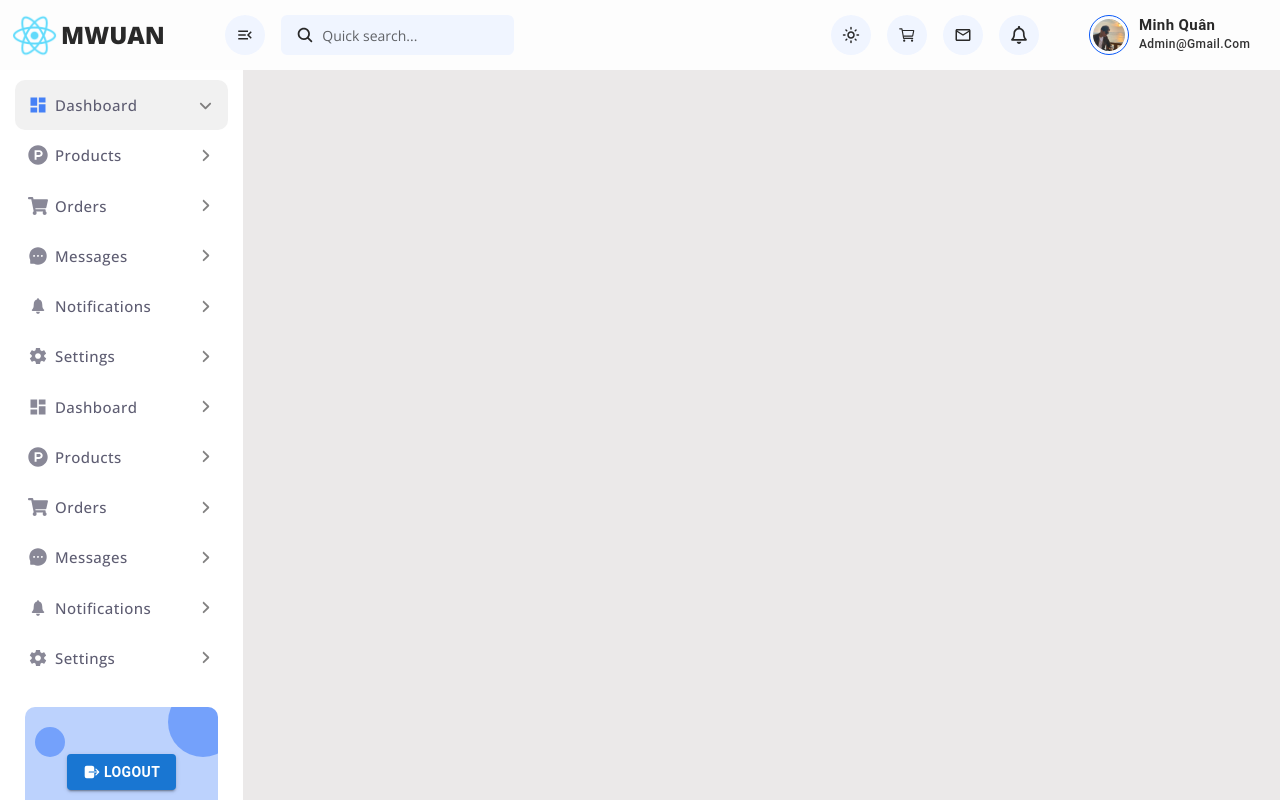
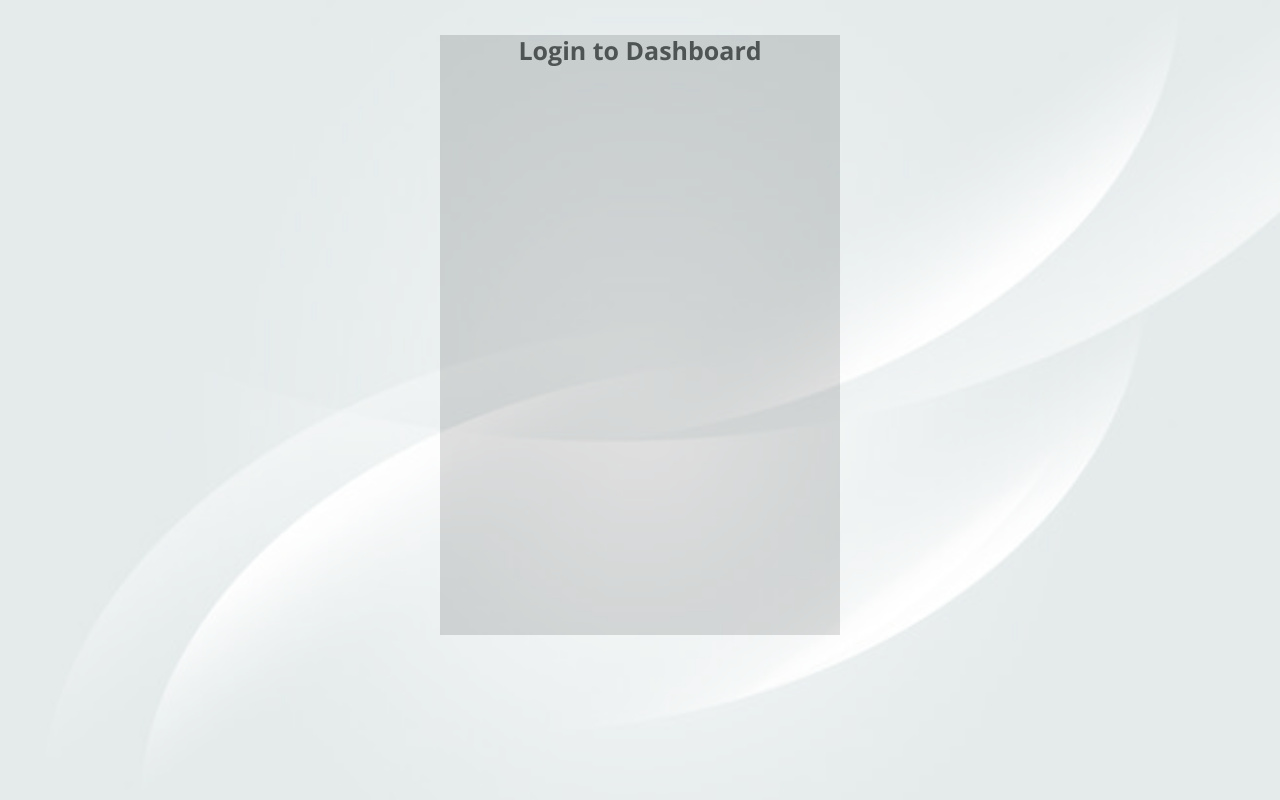
Before and after one commit to dovanminhquan0505/Dashboard-Reactjs, a React (Create React App) app: page /login in a window 1280 px wide. Built offline with nearby package versions, Linux system fonts and the light colour scheme.

Commit message:
Create Login pages and style #1

```diff
--- a/src/App.css
+++ b/src/App.css
@@ -23,6 +23,11 @@ header {
     backdrop-filter: blur(5px);
 }
 
+header .part3 {
+    padding-left: 100px;
+    margin-right: 30px;
+}
+
 ::-webkit-scrollbar {
     width: 5px !important;
     height: 5px !important;
@@ -45,12 +50,27 @@ header {
     border-radius: 5px !important;
 }
 
+.btn-lg {
+    padding: 7px 25px !important;
+}
+
+.btn-round {
+    border-radius: 30px !important;
+}
+
+.full {
+    max-width: 100% !important;
+    flex: 0 0 100% !important;
+    width: 100% !important;
+}
+
 header .logo {
     text-decoration: none;
 }
 
 header .logo img {
     width: 45px;
+    border-radius: 50%;
 }
 
 header .logo span {
@@ -610,6 +630,10 @@ h1, h2, h3, h4, h5, h6, p {
     color: #403e57;
 }
 
+.table {
+    --bs-table-bg: transparent !important;
+}
+
 .table-responsive::-webkit-scrollbar-thumb {
     background: #ccc !important;
 }
@@ -619,6 +643,10 @@ h1, h2, h3, h4, h5, h6, p {
     border-color: rgba(255, 255, 255, 0.1) !important;
     font-size: 14px !important;
     text-align: center;
+}
+
+.table tbody tr:nth-child(odd) {
+    background-color: #e9e3e3 !important;
 }
 
 .table tbody td {
@@ -714,3 +742,35 @@ table tbody tr td .info {
     font-weight: 500;
     margin-bottom: 0px;
 }
+
+/* Login */
+.loginSection {
+    position: relative;
+    width: 100%;
+    height: 100vh;
+    padding: 35px 25px;
+    background: #fff;
+}
+
+.loginSection .loginBox {
+    width: 400px;
+    height: 600px;
+    background: #ccc;
+    margin: auto;
+}
+
+.loginSection .loginBox h5 {
+    color: #000;
+    font-size: 25px;
+}
+
+.loginPattern {
+    width: 100%;
+    height: 100%;
+    opacity: 0.4;
+    position: fixed;
+    top: 0px;
+    left: 0px;
+    z-index: 99;
+    pointer-events: none;
+}
--- a/src/App.js
+++ b/src/App.js
@@ -5,27 +5,43 @@ import Dashboard from "./screens/Dashboard";
 import Header from "./components/Header/Header";
 import Sidebar from "./components/Sidebar/Sidebar";
 import { createContext, useState } from "react";
+import Login from "./screens/Login";
 
 const MyContext = createContext();
 
 function App() {
     const [isToggleSidebar, setIsToggleSidebar] = useState(false);
+    const [isLogin, setIsLogin] = useState(false);
+    const [isHideSidebarAndHeader, setIsHideSidebarAndHeader] = useState(false);
 
     const values = {
         isToggleSidebar,
         setIsToggleSidebar,
-    }
+        isLogin,
+        setIsLogin,
+        isHideSidebarAndHeader,
+        setIsHideSidebarAndHeader,
+    };
 
     return (
         <BrowserRouter>
             <MyContext.Provider value={values}>
-                <Header />
+                {isHideSidebarAndHeader !== true && <Header />}
                 <div className="main d-flex">
-                    <div className={`sidebarWrapper ${isToggleSidebar ? 'toggle' : ''}`}>
-                        <Sidebar />
-                    </div>
-
-                    <div className={`content ${isToggleSidebar ? 'toggle' : ''}`}>
+                    {isHideSidebarAndHeader !== true && (
+                        <div
+                            className={`sidebarWrapper ${
+                                isToggleSidebar ? "toggle" : ""
+                            }`}
+                        >
+                            <Sidebar />
+                        </div>
+                    )}
+                    <div
+                        className={`content ${
+                            isHideSidebarAndHeader === true && "full"
+                        } ${isToggleSidebar ? "toggle" : ""}`}
+                    >
                         <Routes>
                             <Route
                                 path="/"
@@ -37,6 +53,11 @@ function App() {
                                 exact={true}
                                 element={<Dashboard />}
                             />
+                            <Route
+                                path="/login"
+                                exact={true}
+                                element={<Login />}
+                            />
                         </Routes>
                     </div>
                 </div>
@@ -46,4 +67,4 @@ function App() {
 }
 
 export default App;
-export {MyContext};
+export { MyContext };
--- a/src/components/Header/Header.jsx
+++ b/src/components/Header/Header.jsx
@@ -1,6 +1,6 @@
 import React, { useContext, useState } from "react";
 import { Link } from "react-router-dom";
-import logo from "../../assets/images/logo192.png";
+import logo from "../../assets/images/Logo.png";
 import Button from "@mui/material/Button";
 import { MdOutlineMenuOpen } from "react-icons/md";
 import { MdOutlineMenu } from "react-icons/md";
@@ -70,18 +70,25 @@ const Header = () => {
                             </Link>
                         </div>
 
-                        <div className="col-2 d-flex align-items-center pl-4 part2">
-                            <Button className="rounded-circle me-3" onClick={() => context.setIsToggleSidebar(!context.isToggleSidebar)}>
-                                {
-                                    context.isToggleSidebar
-                                        ? <MdOutlineMenu />
-                                        : <MdOutlineMenuOpen />
+                        <div className="col-2 d-flex align-items-center part2">
+                            <Button
+                                className="rounded-circle me-3"
+                                onClick={() =>
+                                    context.setIsToggleSidebar(
+                                        !context.isToggleSidebar
+                                    )
                                 }
+                            >
+                                {context.isToggleSidebar ? (
+                                    <MdOutlineMenu />
+                                ) : (
+                                    <MdOutlineMenuOpen />
+                                )}
                             </Button>
                             <SearchBox />
                         </div>
 
-                        <div className="col-6 d-flex align-items-center justify-content-end ms-auto part3">
+                        <div className="col-7 d-flex align-items-center justify-content-end ms-auto part3">
                             <Button className="rounded-circle me-3">
                                 <MdOutlineLightMode />
                             </Button>
@@ -357,9 +364,11 @@ const Header = () => {
                                     </div>
                                 </Menu>
                             </div>
-                        </div>
 
-                        <div className="col-2 myAccWrapper">
+                            {context.isLogin !== true ? (
+                                <Link to="/login"><Button className="btn-blue btn-lg btn-round">Sign In</Button></Link>
+                            ) : (
+                                <div className="myAccWrapper">
                                     <Button
                                         className="myAccount d-flex align-items-center"
                                         onClick={handleOpenMyAccount}
@@ -402,7 +411,8 @@ const Header = () => {
                                                         right: 14,
                                                         width: 10,
                                                         height: 10,
-                                                bgcolor: "background.paper",
+                                                        bgcolor:
+                                                            "background.paper",
                                                         transform:
                                                             "translateY(-50%) rotate(45deg)",
                                                         zIndex: 0,
@@ -419,25 +429,33 @@ const Header = () => {
                                             vertical: "bottom",
                                         }}
                                     >
-                                <MenuItem onClick={handleCloseMyAccount}>
+                                        <MenuItem
+                                            onClick={handleCloseMyAccount}
+                                        >
                                             <ListItemIcon>
                                                 <FaUser fontSize="medium" />
                                             </ListItemIcon>
                                             My Account
                                         </MenuItem>
-                                <MenuItem onClick={handleCloseMyAccount}>
+                                        <MenuItem
+                                            onClick={handleCloseMyAccount}
+                                        >
                                             <ListItemIcon>
                                                 <BsShieldFillExclamation fontSize="medium" />
                                             </ListItemIcon>
                                             Reset Password
                                         </MenuItem>
-                                <MenuItem onClick={handleCloseMyAccount}>
+                                        <MenuItem
+                                            onClick={handleCloseMyAccount}
+                                        >
                                             <ListItemIcon>
                                                 <Logout fontSize="small" />
                                             </ListItemIcon>
                                             Logout
                                         </MenuItem>
                                     </Menu>
+                                </div>
+                            )}
                         </div>
                     </div>
                 </div>
--- /dev/null
+++ b/src/screens/Login/index.jsx
@@ -0,0 +1,30 @@
+import React, { useContext, useEffect } from "react";
+import { MyContext } from "../../App";
+import Pattern from "../../assets/images/login-background.jpg";
+
+const Login = () => {
+    const context = useContext(MyContext);
+
+    useEffect(() => {
+        context.setIsHideSidebarAndHeader(true);
+    }, []);
+
+    return (
+        <>
+            <img src={Pattern} alt="background" className="loginPattern" />
+            <section className="loginSection">
+                <div className="loginBox">
+                    <div className="text-center">
+                        <h5 className="fw-bold">Login to Dashboard</h5>
+                    </div>
+                </div>
+
+                <div className="wrapper">
+
+                </div>
+            </section>
+        </>
+    );
+};
+
+export default Login;
```
Also changed, not shown: src/assets/images/Logo.png (added), src/assets/images/login-background.jpg (added). Lines whose indentation alone changed are shown as unchanged.
